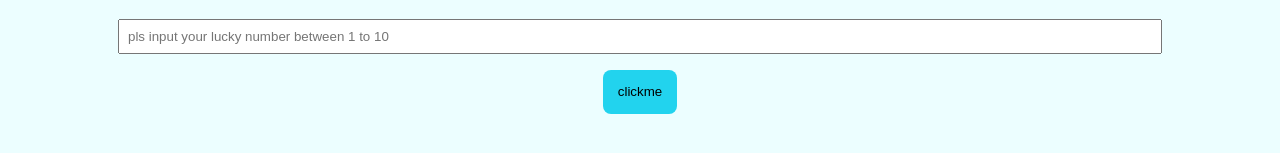
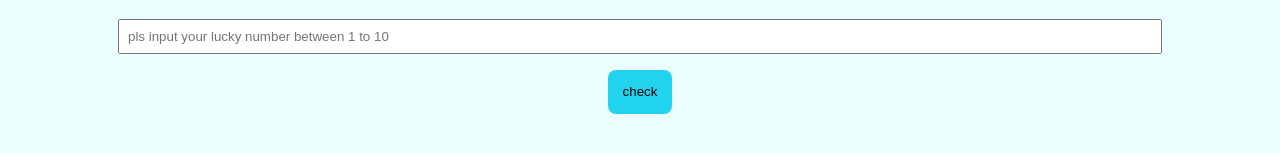
Before and after one commit to HarshitBharani/is-your-birthday-lucky, a React (Create React App) app: page / in a window 1280 px wide. Shown: the part 193-346 px from the top of the page. Built offline with nearby package versions, Linux system fonts and the light colour scheme.

Commit message:
added hover effect to button

```diff
--- a/src/App.js
+++ b/src/App.js
@@ -67,7 +67,7 @@ export default function App() {
       ></input>
       <div>
         {" "}
-        <button onClick={() => isLucky()}>clickme </button>
+        <button onClick={() => isLucky()}>check </button>
         <h1>{out}</h1>
       </div>
     </div>
--- a/src/styles.css
+++ b/src/styles.css
@@ -62,3 +62,6 @@ button {
   border-radius: 00.5rem;
   border: 0px;
 }
+button:hover {
+  color: var(--text-color);
+}
```
